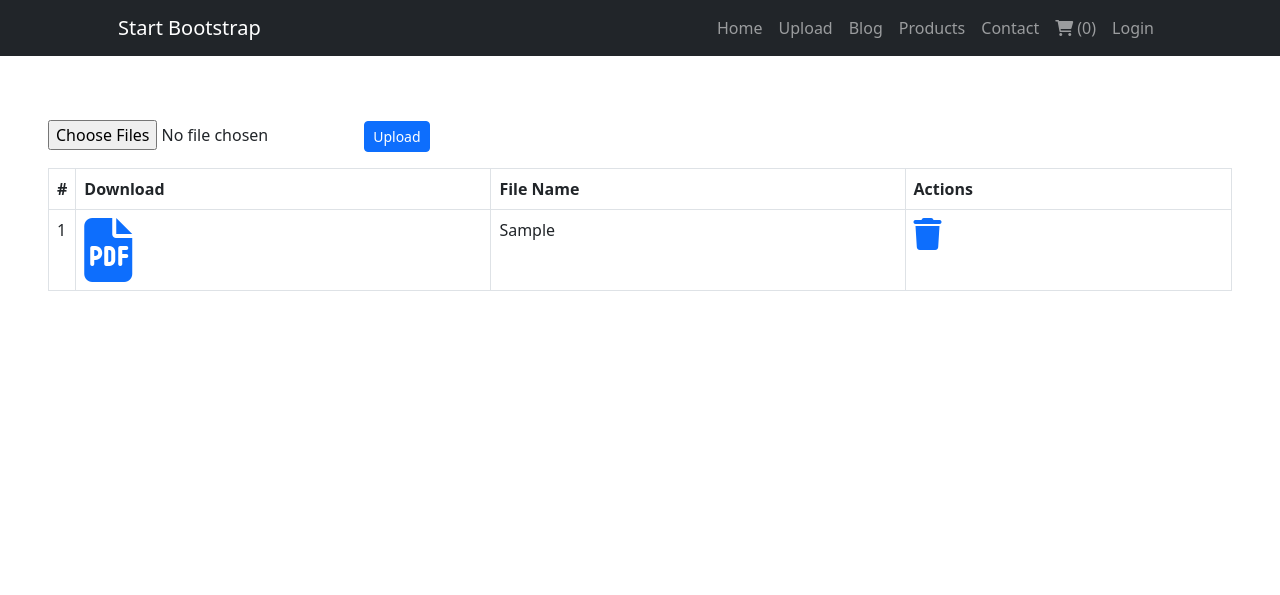
After one commit to ljavierrodriguez/tienda-django, a Django app: page /upload-files/ in a window 1280 px wide. The commit adds this page. Shown: the top 595 px of the page. Run offline with Django 4.2, Linux system fonts and the light colour scheme; tables that the repository leaves empty hold one stand-in row (values such as "Sample post"); some libraries are stand-ins or nearby versions.

Commit message:
Uploading Multiple Files

```diff
--- a/tienda/shop/models.py
+++ b/tienda/shop/models.py
@@ -67,3 +67,13 @@ class ProductLike(models.Model):
 
     def __str__(self):
         return str(self.products_id)
+
+
+class UploadPdf(models.Model):
+    resumes = models.FileField(upload_to="resumes/", blank=True, null=True)
+
+    class Meta:
+        db_table = "resumes"
+
+    def __str__(self):
+        return str(self.resumes)
--- a/tienda/shop/urls.py
+++ b/tienda/shop/urls.py
@@ -12,5 +12,7 @@ urlpatterns = [
     path('', views.HomeView.as_view(), name="home"),
     path('blog/', views.BlogView.as_view(), name="blog"),
     path('products/', views.ProductsView.as_view(), name="products"),
-    path('products/<int:id>/details', views.ProductDetailsView.as_view(), name="products_details")
+    path('products/<int:id>/details', views.ProductDetailsView.as_view(), name="products_details"),
+    path('upload-files/', views.UploadFilesView.as_view(), name="upload"),
+    path('upload-files/<int:id>/delete', views.DeleteUploadFiles.as_view(), name="delete-file"),
 ]
--- a/tienda/shop/views.py
+++ b/tienda/shop/views.py
@@ -1,6 +1,6 @@
-from django.shortcuts import render
+from django.shortcuts import redirect, render
 from django.views import View
-from .models import Product
+from .models import Product, UploadPdf
 from cart.cart import Cart
 '''
 def home(request):
@@ -64,3 +64,35 @@ class ProductDetailsView(View):
         total = cart.__len__()
         product = Product.objects.get(pk=id)
         return render(request, self.template_name, {"product": product, "total": total })
+
+
+class UploadFilesView(View):
+    template_name='upload.html'
+
+    def get(self, request):
+        cart = Cart(request)
+        total = cart.__len__()
+
+        files = UploadPdf.objects.all()
+
+        return render(request, self.template_name, {"total": total, "files": files })
+
+    def post(self, request):
+
+        #print(request.POST)
+        #print(request.FILES)
+        files = request.FILES.getlist('file')
+        for file in files:
+            file_instance = UploadPdf(resumes=file)
+            file_instance.save()
+
+        return redirect('/upload-files/')
+
+class DeleteUploadFiles(View):
+    def get(self, request, id):
+
+        file = UploadPdf.objects.get(pk=id)
+
+        file.delete()
+
+        return redirect('/upload-files/')
--- a/tienda/templates/layouts/base.html
+++ b/tienda/templates/layouts/base.html
@@ -15,6 +15,8 @@
         <link href="https://cdn.jsdelivr.net/npm/bootstrap-icons@1.5.0/font/bootstrap-icons.css" rel="stylesheet" />
         <!-- Fontawesome -->
         <link rel="stylesheet" href="https://cdnjs.cloudflare.com/ajax/libs/font-awesome/6.2.0/css/all.min.css" integrity="sha512-xh6O/CkQoPOWDdYTDqeRdPCVd1SpvCA9XXcUnZS2FmJNp1coAFzvtCN9BmamE+4aHK8yyUHUSCcJHgXloTyT2A==" crossorigin="anonymous" referrerpolicy="no-referrer" />
+        <!-- Dropzonejs CSS -->
+        <link rel="stylesheet" href="https://unpkg.com/dropzone@5/dist/min/dropzone.min.css" type="text/css" />
         <!-- Core theme CSS (includes Bootstrap)-->
         <link href="{% static 'css/styles.css' %}" rel="stylesheet" />
     </head>
@@ -32,9 +34,7 @@
 
         <script src="https://cdn.jsdelivr.net/npm/bootstrap@5.2.0/dist/js/bootstrap.bundle.min.js" integrity="sha384-A3rJD856KowSb7dwlZdYEkO39Gagi7vIsF0jrRAoQmDKKtQBHUuLZ9AsSv4jD4Xa" crossorigin="anonymous"></script>
 
-{% comment %}         <script src="https://cdn.jsdelivr.net/npm/@popperjs/core@2.11.5/dist/umd/popper.min.js" integrity="sha384-Xe+8cL9oJa6tN/veChSP7q+mnSPaj5Bcu9mPX5F5xIGE0DVittaqT5lorf0EI7Vk" crossorigin="anonymous"></script>
-        <script src="https://cdn.jsdelivr.net/npm/bootstrap@5.2.0/dist/js/bootstrap.min.js" integrity="sha384-ODmDIVzN+pFdexxHEHFBQH3/9/vQ9uori45z4JjnFsRydbmQbmL5t1tQ0culUzyK" crossorigin="anonymous"></script> {% endcomment %}
-        <!-- Core theme JS-->
-        {% comment %} <script src="js/scripts.js"></script> {% endcomment %}
+        <!-- Dropzonejs JS -->
+        <script src="https://unpkg.com/dropzone@5/dist/min/dropzone.min.js"></script>
     </body>
 </html>
--- a/tienda/templates/layouts/navbar.html
+++ b/tienda/templates/layouts/navbar.html
@@ -5,6 +5,7 @@
         <div class="collapse navbar-collapse" id="navbarSupportedContent">
             <ul class="navbar-nav ms-auto mb-2 mb-lg-0">
                 <li class="nav-item"><a class="nav-link" href="{% url 'home' %}">Home</a></li>
+                <li class="nav-item"><a class="nav-link" href="{% url 'upload' %}">Upload</a></li>
                 <li class="nav-item"><a class="nav-link" href="{% url 'blog' %}">Blog</a></li>
                 <li class="nav-item"><a class="nav-link" href="{% url 'products' %}">Products</a></li>
                 <li class="nav-item"><a class="nav-link" href="contact.html">Contact</a></li>
--- /dev/null
+++ b/tienda/templates/upload.html
@@ -0,0 +1,34 @@
+{% extends 'layouts/base.html' %}
+
+{% block content %}
+<section class="p-5">
+<form action="{% url 'upload' %}" class="dropzone my-3" id="my-awesome-dropzone" method="post" enctype="multipart/form-data">
+    {% csrf_token %}
+    <input type="file" name="file" multiple/>
+    <button class="btn btn-primary btn-sm gap-2">Upload</button>
+</form>
+
+
+<table class="table table-bordered table-stripped py-3">
+    <thead>
+        <tr>
+            <th>#</th>
+            <th>Download</th>
+            <th>File Name</th>
+            <th>Actions</th>
+        </tr>
+    </thead>
+    <tbody>
+        {% for file in files %}
+            <tr>
+                <td width="2%">{{ file.id }}</td>
+                <td><a href="{{ file.resumes.url }}" download><i class="fas fa-file-pdf fa-4x"></i></a></td>
+                <td>{{ file.resumes }}</td>
+                <td><a href="{% url 'delete-file' file.id %}"><i class="fas fa-trash fa-2x"></i></a></td>
+            </tr>
+        {% endfor %}
+    </tbody>
+</table>
+</section>
+
+{% endblock %}
```
Also changed, not shown: tienda/accounts/migrations/0002_alter_user_options.py (added), tienda/shop/migrations/0003_uploadpdf.py (added).
